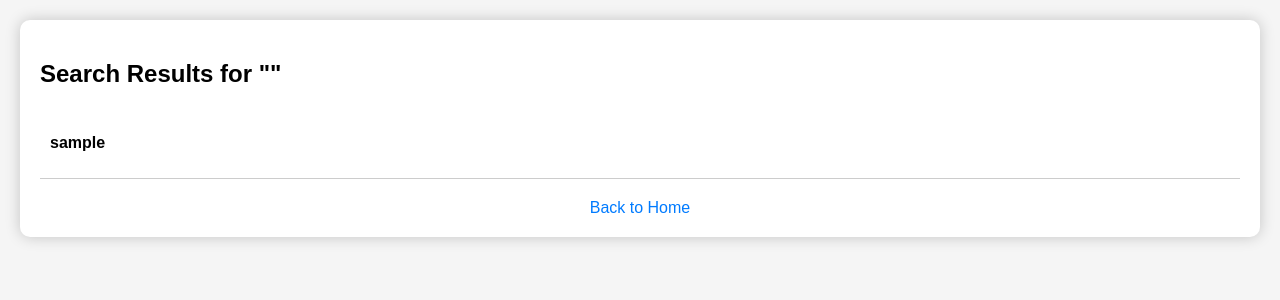
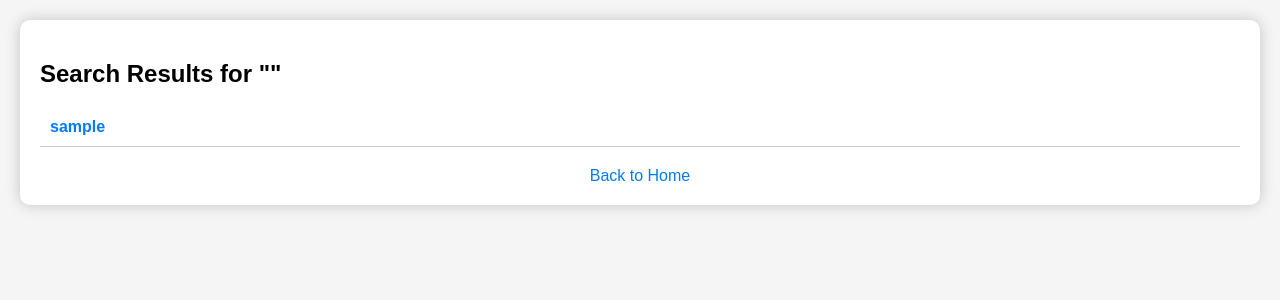
Before and after one commit to ecnivs/Thrive, a Python web app: template templates/search_results.html in a window 1280 px wide. Shown: the top 300 px of the page. Run offline with Jinja, Linux system fonts and the light colour scheme; the template is opened without the code that fills it: most values are stand-ins (such as "Sample title", 1, 10 or a date in 2020).

Commit message:
Added profile search

```diff
--- a/main.py
+++ b/main.py
@@ -109,7 +109,6 @@ def user_profile(user_id):
 
     return render_template('user_profile.html', profile=profile, user=user)
 
-
 @app.route('/search', methods=['GET', 'POST'])
 def search_users():
     if request.method == 'POST':
--- a/templates/search_results.html
+++ b/templates/search_results.html
@@ -28,6 +28,13 @@
         .user:last-child {
             border-bottom: none;
         }
+        .user a {
+            text-decoration: none;
+            color: #007bff;
+        }
+        .user a:hover {
+            text-decoration: underline;
+        }
         .navigation {
             text-align: center;
             margin-top: 20px;
@@ -47,7 +54,9 @@
         {% if users %}
             {% for user in users %}
                 <div class="user">
-                    <p><strong>{{ user.username }}</strong></p>
+                    <a href="{{ url_for('user_profile', user_id=user.id) }}">
+                        <strong>{{ user.username }}</strong>
+                    </a>
                 </div>
             {% endfor %}
         {% else %}
```
